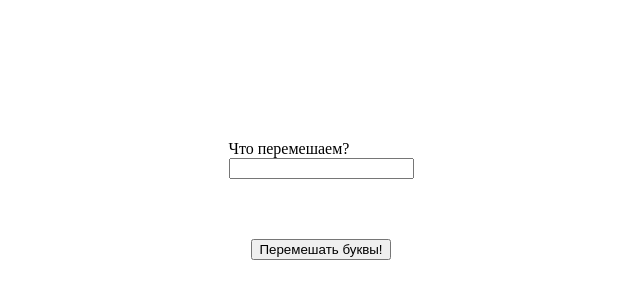
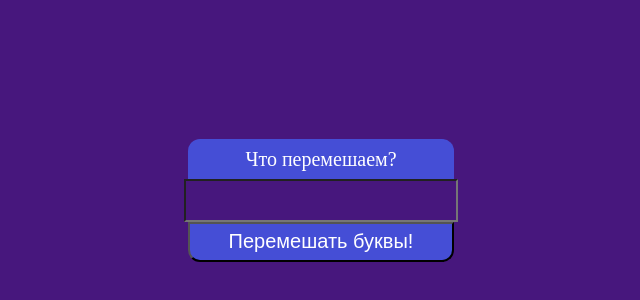
Before and after one commit to feeblamer/letter-scramble, a plain HTML site: page index.html in a window 1280 px wide. Shown: the part 208-508 px from the top of the page, without its empty margins (319-959 px from the left). Drawn offline with Linux system fonts and the light colour scheme.

Commit message:
Add simple style

```diff
--- a/css/style.css
+++ b/css/style.css
@@ -1,16 +1,102 @@
-#app{
+:root{
+  --app-width: 400px;
+  --element-width: calc(var(--app-width) * 2/3);
+  --color-background: hwb(268 9% 51%);
+  --color-app: rgba(69, 19, 110, 0.226);
+  --color-button: rgb(69, 78, 214);
+  --light-font-color: rgb(255, 255, 255);
+  --dark-font-color: rgb(0, 0, 0);
+  --font-size-big: 32px;
+  --font-size-normal: 20px;
+  --radius: 12px;
+  --hegight-ui-element: 40px;
+}
+
+
+
+body{
+  background-color: var(--color-background);
   display: flex;
   justify-content: center;
   align-items: center;
   height: 100vh;
 }
 
+
+
+#app{
+  width: 100vh;
+  height: 100vh;
+  display: flex;
+  justify-content: center;
+  align-items: center;
+  background-color: transparent;
+}
+
 .flex-container {
-    --gap-size: 60px;
+    /* --gap-size: 100px; */
     display: flex;
-    gap: var(--gap-size);
+    /* gap: var(--gap-size); */
     flex-direction: column;
     justify-content: center;
-    align-items: center;
-    padding: calc(var(--gap-size) / 2);
+    align-items:center;
+    /* padding: calc(var(--gap-size) / 2); */
 }
+
+
+#input-label{
+  display: flex;
+  flex-direction: column;
+  justify-content: center;
+  align-items: center;
+}
+
+#input-form{
+    text-align: center;
+}
+
+#input-field{
+  background-color: transparent;
+  text-transform: uppercase;
+}
+
+#input-button{
+  border-bottom-left-radius: var(--radius);
+  border-bottom-right-radius: var(--radius);
+}
+
+#next-button{
+  border-radius: var(--radius);
+}
+
+#label-text{
+  display: inline;
+  line-height: var(--hegight-ui-element);
+  background-color: var(--color-button);
+  border-top-left-radius: var(--radius);
+  border-top-right-radius: var(--radius);
+}
+
+.app-element{
+  width: var(--element-width);
+}
+
+#outupt-word{
+  text-align: center;
+  letter-spacing: 0.14em;
+}
+
+.text-element{
+  color: var(--light-font-color);
+  font-size: var(--font-size-big);
+}
+
+.ui-element{
+  color: var(--light-font-color);
+  font-size: var(--font-size-normal);
+  height: var(--hegight-ui-element);
+}
+
+.button{
+  background-color: var(--color-button);
+}
--- a/index.html
+++ b/index.html
@@ -11,18 +11,17 @@
         <div id="app">
 
             <form id="input-form" class="flex-container" method="get">
-                <label id="input-label">
-                    Что перемешаем?
-                    <br>
-                    <input id="input-field" type="text" name="mixword">
+                <label class="flex-item" id="input-label">
+                    <span id="label-text" class="app-element ui-element">Что перемешаем?</span>
+                    <input id="input-field" class="app-element text-element" type="text" name="mixword">
                 </label>
-                <input id="input-button" type="submit" value="Перемешать буквы!">
+                <input id="input-button" class="flex-item app-element ui-element button" type="submit" value="Перемешать буквы!">
             </form>
 
 
             <div class="flex-container" id="ouput-cotntainer" style="display: none;">
-                <p id="outupt-word" class="flex-item">Слово</p>
-                <button id="next-button" class="flex-item">Следующий вариант</button>
+                <p id="outupt-word" class="flex-item text-element">Слово</p>
+                <button id="next-button" class="flex-item app-element ui-element button">Следующий вариант</button>
             </div>
         </div>
 
--- a/js/main.js
+++ b/js/main.js
@@ -10,7 +10,7 @@ function shuffle(array) {
 function shuffleString(word){
     let letters = word.split('');
     shuffle(letters);
-    return letters.join('');
+    return letters.join('').toUpperCase();
 };
 
 function show_outupt_container(){
```
Also changed, not shown: 1 other file.
